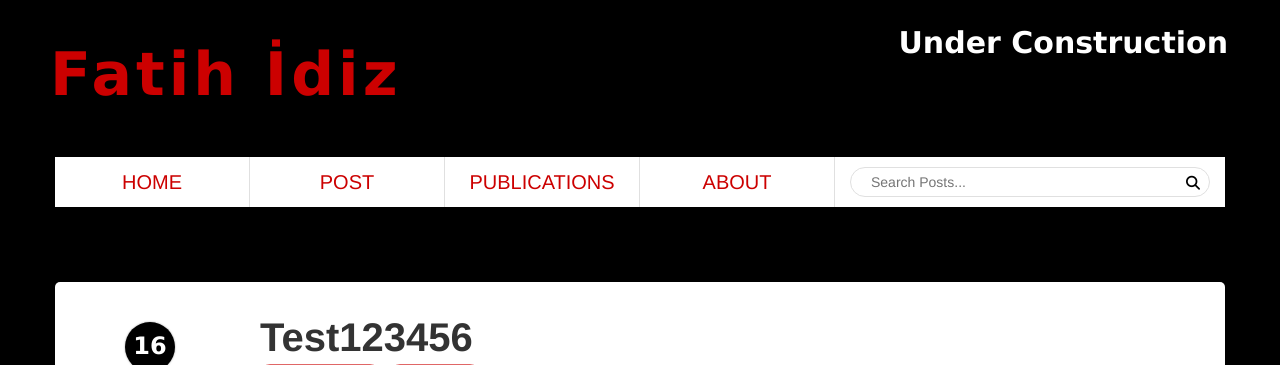
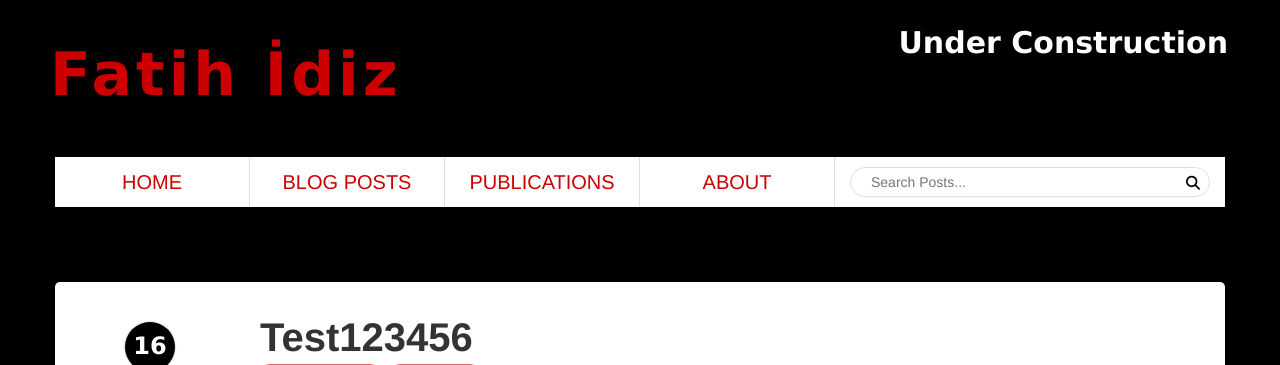
Before and after one commit to fatihidiz/fatihidiz-unifreak.github.io, a Jekyll site: the page built from index.html, in a window 1280 px wide. Shown: the top 365 px of the page. Built offline with Jekyll 4.4.1, drawn with Linux system fonts in a browser that asks for light colours; nearby versions of some CDN libraries; the list of posts is cut into pages by our own code.

Commit message:
Update header.html

```diff
--- a/_includes/header.html
+++ b/_includes/header.html
@@ -22,7 +22,7 @@
                     <li class="col-lg-3"><a href="{{ '/' | relative_url }}">HOME</a></li>
                     <li class="col-lg-3">
                         <ul class="subnav">
-                            <a href="javascript:void(0)">POST</a>
+                            <a href="javascript:void(0)">BLOG POSTS</a>
                             <li><a href="{{ '/category' | relative_url }}">CATEGORY</a></li>
                             <li><a href="{{ '/tag' | relative_url }}">TAG</a></li>
                         </ul>
```
